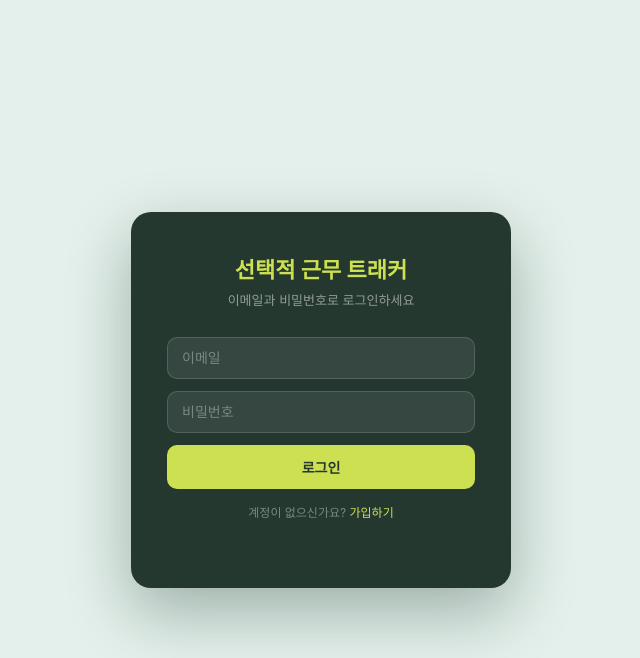
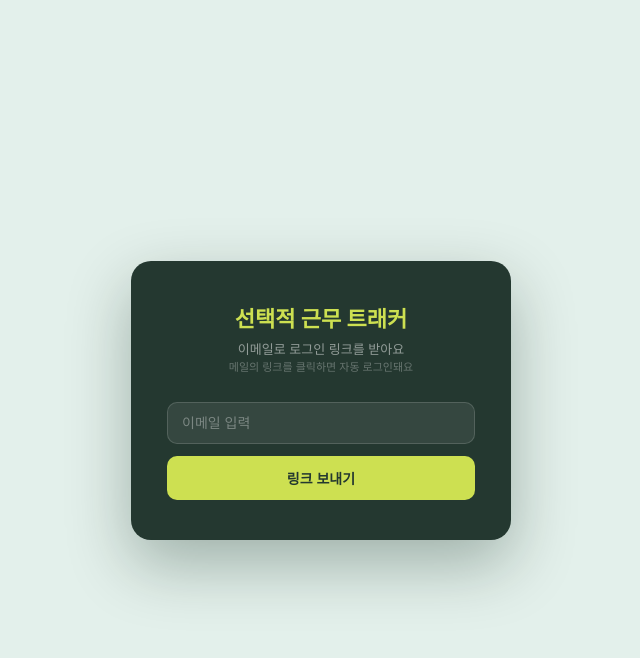
Before and after one commit to ghdgg3-spec/fast_twehguen, a plain HTML site: page index.html in a window 1280 px wide. Shown: the whole page, without its empty margins (319-959 px from the left). Drawn offline with nearby package versions, Linux system fonts and the light colour scheme.

Commit message:
Add magic link login option to login overlay

```diff
--- a/index.html
+++ b/index.html
@@ -671,17 +671,23 @@
 <div id="login-overlay">
   <div class="login-card">
     <h2>선택적 근무 트래커</h2>
-    <p id="login-desc">이메일과 비밀번호로 로그인하세요</p>
-    <input class="login-email-input" id="login-email" type="email" placeholder="이메일" autocomplete="email" />
-    <input class="login-email-input" id="login-pw" type="password" placeholder="비밀번호" autocomplete="current-password" />
-    <button class="login-btn" id="login-btn" onclick="doLogin()">로그인</button>
+
+    <p>
+      이메일로 로그인 링크를 받아요<br>
+      <span style="font-size:11px;opacity:.6;">메일의 링크를 클릭하면 자동 로그인돼요</span>
+    </p>
+
+    <input class="login-email-input" id="magic-email" type="email" placeholder="이메일 입력" autocomplete="email" />
+    <button class="login-btn" id="magic-btn" onclick="sendMagicLink()">링크 보내기</button>
+
+    <div class="login-sent" id="login-sent" style="display:none;">
+      ✉️ 이메일을 확인해주세요!<br>
+      <span style="color:rgba(255,255,255,.5);font-size:12px;">메일함에서 링크를 클릭하면 로그인돼요</span>
+    </div>
+
     <div id="login-error" style="display:none;margin-top:8px;font-size:12px;color:#f87171;text-align:center;"></div>
-    <p style="text-align:center;margin-top:14px;font-size:12px;color:rgba(255,255,255,.4);">
-      <span id="login-mode-txt">계정이 없으신가요?</span>&nbsp;<button onclick="toggleLoginMode()" style="background:none;border:none;color:var(--blue);cursor:pointer;font-size:12px;padding:0;">가입하기</button>
-    </p>
   </div>
 </div>
-
 <div class="shell">
   <!-- ─── SIDEBAR ─── -->
   <aside class="sidebar">
```
